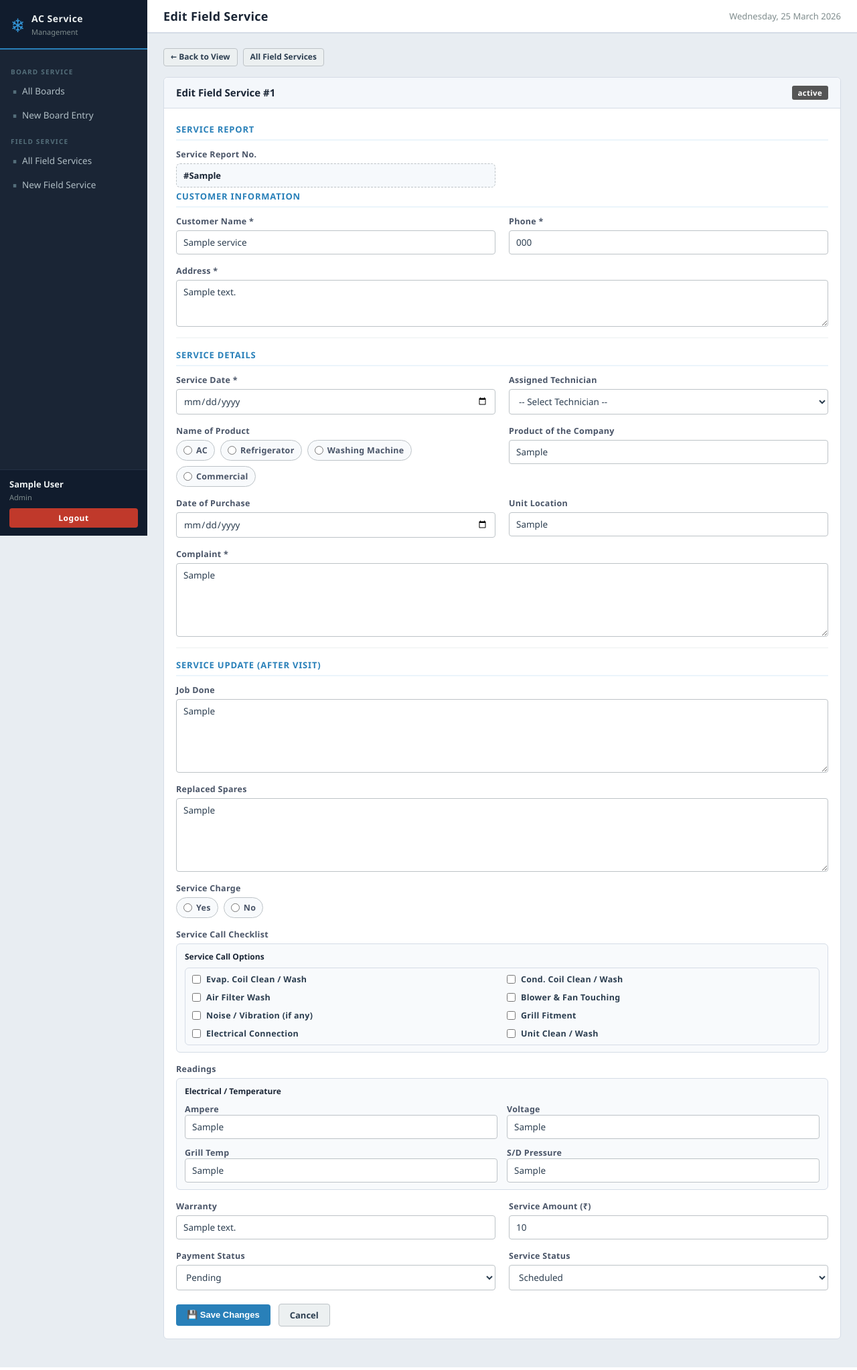
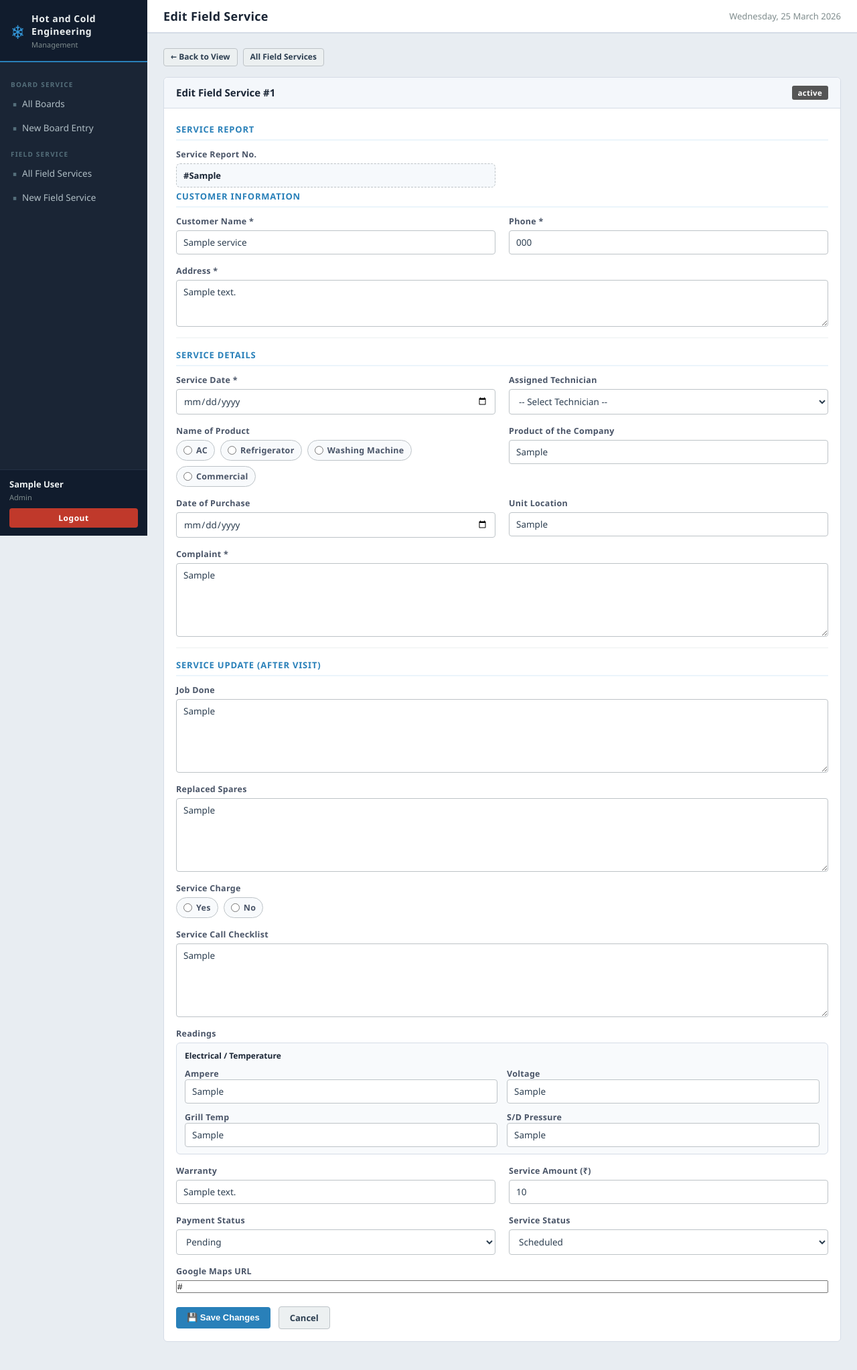
Before and after one commit to NandhiEsswaran-001/ac_board_service_dashboard, a PHP site: page /pages/field_edit.php?id=1 in a window 1280 px wide. Shown: the whole page at 67% size. Run offline with PHP 8.4, Linux system fonts and the light colour scheme; the visitor is signed in with stand-in values (Sample User, id 1); tables that the repository leaves empty or names only in its code hold one stand-in row (values such as "Sample post").

Commit message:
Update service UI, forms, and tables

```diff
--- a/includes/config.php
+++ b/includes/config.php
@@ -9,8 +9,10 @@ define('DB_USER', 'root');
 define('DB_PASS', '');
 define('DB_CHARSET', 'utf8mb4');
 
-define('APP_NAME', 'AC Service Management');
+define('APP_NAME', 'Hot and Cold Engineering');
 define('APP_VERSION', '1.0');
+
+define('MAPS_API_KEY', '');
 
 define('SESSION_TIMEOUT',    1800);  // 30 min idle
 define('LOGIN_MAX_ATTEMPTS',    5);
@@ -167,6 +169,83 @@ function formatDate($date) {
     return date('d M Y', strtotime($date));
 }
 
+function buildGoogleMapsEmbedUrl($url) {
+    $url = trim((string)$url);
+    if ($url === '') return '';
+    if (!filter_var($url, FILTER_VALIDATE_URL)) return '';
+    $parts = parse_url($url);
+    if (!$parts || empty($parts['scheme']) || empty($parts['host'])) return '';
+    $scheme = strtolower($parts['scheme']);
+    if ($scheme !== 'http' && $scheme !== 'https') return '';
+
+    $host = strtolower($parts['host']);
+    $allowedHosts = [
+        'google.com',
+        'www.google.com',
+        'maps.google.com',
+        'google.co.in',
+        'www.google.co.in',
+        'maps.app.goo.gl',
+        'goo.gl',
+    ];
+    $isAllowed = false;
+    foreach ($allowedHosts as $h) {
+        if ($host === $h || (strlen($host) > strlen($h) && substr($host, -strlen($h)) === $h)) {
+            $isAllowed = true;
+            break;
+        }
+    }
+    if (!$isAllowed) return '';
+
+    $path = $parts['path'] ?? '';
+    if (strpos($path, '/maps/embed') !== false) {
+        return $url;
+    }
+    $sep = (!empty($parts['query'])) ? '&' : '?';
+    return $url . $sep . 'output=embed';
+}
+
+function extractMapsIframeSrc($input) {
+    $input = trim((string)$input);
+    if ($input === '') return '';
+
+    $src = '';
+    if (stripos($input, '<iframe') !== false) {
+        if (preg_match('/src\\s*=\\s*[\'"]([^\'"]+)[\'"]/i', $input, $m)) {
+            $src = trim($m[1]);
+        }
+    } else {
+        $src = $input;
+    }
+
+    if ($src === '' || !filter_var($src, FILTER_VALIDATE_URL)) return '';
+    $parts = parse_url($src);
+    if (!$parts || empty($parts['scheme']) || empty($parts['host'])) return '';
+    $scheme = strtolower($parts['scheme']);
+    if ($scheme !== 'http' && $scheme !== 'https') return '';
+
+    $host = strtolower($parts['host']);
+    $allowedHosts = [
+        'google.com',
+        'www.google.com',
+        'maps.google.com',
+        'google.co.in',
+        'www.google.co.in',
+        'maps.app.goo.gl',
+        'goo.gl',
+    ];
+    $isAllowed = false;
+    foreach ($allowedHosts as $h) {
+        if ($host === $h || (strlen($host) > strlen($h) && substr($host, -strlen($h)) === $h)) {
+            $isAllowed = true;
+            break;
+        }
+    }
+    if (!$isAllowed) return '';
+
+    return $src;
+}
+
 function statusBadge($status) {
     $colors = [
         'Pending'     => '#e67e22',
--- a/includes/header.php
+++ b/includes/header.php
@@ -26,7 +26,7 @@ sendNoCacheHeaders();
     </button>
     <div class="mobile-logo">
         <span style="color:#3498db;font-size:20px;">❄</span>
-        <strong style="color:#ecf0f1;font-size:14px;margin-left:6px;">AC Service</strong>
+        <strong style="color:#ecf0f1;font-size:14px;margin-left:6px;">Hot and Cold Engineering</strong>
     </div>
     <div style="width:40px;"></div>
 </div>
@@ -39,7 +39,7 @@ sendNoCacheHeaders();
     <div class="sidebar-header">
         <div class="logo-icon">❄</div>
         <div class="logo-text">
-            <strong>AC Service</strong>
+            <strong>Hot and Cold Engineering</strong>
             <small>Management</small>
         </div>
     </div>
--- a/pages/board_list.php
+++ b/pages/board_list.php
@@ -58,7 +58,7 @@ include '../includes/header.php';
                     <th>#</th>
                     <th>Customer Name</th>
                     <th>Phone</th>
-                    <th>AC Brand</th>
+                    <th>Brand</th>
                     <th>Problem</th>
                     <th>Approx. Amt</th>
                     <th>Final Amt</th>
--- a/pages/field_edit.php
+++ b/pages/field_edit.php
@@ -15,6 +15,15 @@ $employees = $db->query("SELECT id, full_name FROM users WHERE role IN ('staff',
 
 $success = '';
 $error   = '';
+$service_call_items_text = '';
+if (!empty($s['service_call_items'])) {
+    $decoded = json_decode($s['service_call_items'], true);
+    if (is_array($decoded)) {
+        $service_call_items_text = implode("\n", $decoded);
+    } else {
+        $service_call_items_text = $s['service_call_items'];
+    }
+}
 
 if ($_SERVER['REQUEST_METHOD'] === 'POST') {
     verifyCsrf();
@@ -22,6 +31,7 @@ if ($_SERVER['REQUEST_METHOD'] === 'POST') {
     $customer_name     = trim($_POST['customer_name'] ?? '');
     $phone             = trim($_POST['phone'] ?? '');
     $address           = trim($_POST['address'] ?? '');
+    $map_link          = trim($_POST['map_link'] ?? '');
     $service_date      = $_POST['service_date'] ?? '';
     $assigned_employee = intval($_POST['assigned_employee'] ?? 0);
     $ac_type           = trim($_POST['ac_type'] ?? '');
@@ -37,10 +47,7 @@ if ($_SERVER['REQUEST_METHOD'] === 'POST') {
     $voltage           = trim($_POST['voltage'] ?? '');
     $grill_temp        = trim($_POST['grill_temp'] ?? '');
     $sd_pressure       = trim($_POST['sd_pressure'] ?? '');
-    $service_call_items = $_POST['service_call_items'] ?? [];
-    if (!is_array($service_call_items)) $service_call_items = [];
-    $service_call_items = array_values(array_unique(array_map('trim', $service_call_items)));
-    $service_call_items_json = json_encode($service_call_items);
+    $service_call_items_text = trim($_POST['service_call_items'] ?? '');
     $service_amount    = floatval($_POST['service_amount'] ?? 0);
     $notes             = $s['notes'] ?? '';
 
@@ -53,14 +60,14 @@ if ($_SERVER['REQUEST_METHOD'] === 'POST') {
         $error = 'Customer name, phone, address, date, and problem are required.';
     } else {
         $upd = $db->prepare("UPDATE field_services SET
-            customer_name=?, phone=?, address=?, service_date=?, assigned_employee=?,
+            customer_name=?, phone=?, address=?, map_link=?, service_date=?, assigned_employee=?,
             ac_type=?, product_company=?, purchase_date=?, unit_location=?, problem=?, work_done=?,
             parts_used=?, service_charge=?, service_call_items=?, ampere=?, voltage=?, grill_temp=?, sd_pressure=?, warranty_text=?, service_amount=?,
             payment_status=?, status=?, notes=? WHERE id=?");
-        $upd->execute([$customer_name, $phone, $address, $service_date,
+        $upd->execute([$customer_name, $phone, $address, $map_link, $service_date,
                        $assigned_employee ?: null, $ac_type, $product_company, $purchase_date ?: null,
                        $unit_location, $problem, $work_done, $parts_used, $service_charge,
-                       $service_call_items_json, $ampere, $voltage, $grill_temp, $sd_pressure, $warranty_text, $service_amount, $payment_status,
+                       $service_call_items_text, $ampere, $voltage, $grill_temp, $sd_pressure, $warranty_text, $service_amount, $payment_status,
                        $status, $notes, $id]);
         header('Location: field_edit.php?id=' . $id . '&updated=1');
         exit;
@@ -188,35 +195,8 @@ include '../includes/header.php';
                 </div>
                 <div class="form-group full-width">
                     <label>Service Call Checklist</label>
-                    <div class="boxed-panel">
-                        <div class="boxed-title">Service Call Options</div>
-                        <div class="checklist-grid">
-                        <?php
-                            $serviceCallOptions = [
-                                'Evap. Coil Clean / Wash',
-                                'Cond. Coil Clean / Wash',
-                                'Air Filter Wash',
-                                'Blower & Fan Touching',
-                                'Noise / Vibration (if any)',
-                                'Grill Fitment',
-                                'Electrical Connection',
-                                'Unit Clean / Wash',
-                            ];
-                            $selectedItems = [];
-                            if (!empty($s['service_call_items'])) {
-                                $decoded = json_decode($s['service_call_items'], true);
-                                if (is_array($decoded)) $selectedItems = $decoded;
-                            }
-                        ?>
-                        <?php foreach ($serviceCallOptions as $opt): ?>
-                        <label class="check-item">
-                            <input type="checkbox" name="service_call_items[]" value="<?= htmlspecialchars($opt) ?>"
-                                <?= in_array($opt, $selectedItems, true) ? 'checked' : '' ?>>
-                            <span><?= htmlspecialchars($opt) ?></span>
-                        </label>
-                        <?php endforeach; ?>
-                        </div>
-                    </div>
+                    <textarea name="service_call_items" class="textarea-lg"
+                              placeholder="Enter checklist items, notes, or observations"><?= htmlspecialchars($_POST['service_call_items'] ?? $service_call_items_text) ?></textarea>
                 </div>
                 <div class="form-group full-width">
                     <label>Readings</label>
@@ -266,6 +246,11 @@ include '../includes/header.php';
                         <?php endforeach; ?>
                     </select>
                 </div>
+                <div class="form-group full-width">
+                    <label>Google Maps URL</label>
+                    <input type="url" name="map_link" value="<?= htmlspecialchars($s['map_link'] ?? '') ?>"
+                           placeholder="Paste Google Maps URL (optional)">
+                </div>
             </div>
 
             <div class="form-actions">
```
Also changed, not shown: css/style.css (+40 -0 lines), js/app.js (+43 -0 lines), pages/board_new.php (+35 -5 lines), pages/field_new.php (+14 -33 lines), pages/field_view.php (+20 -3 lines).
